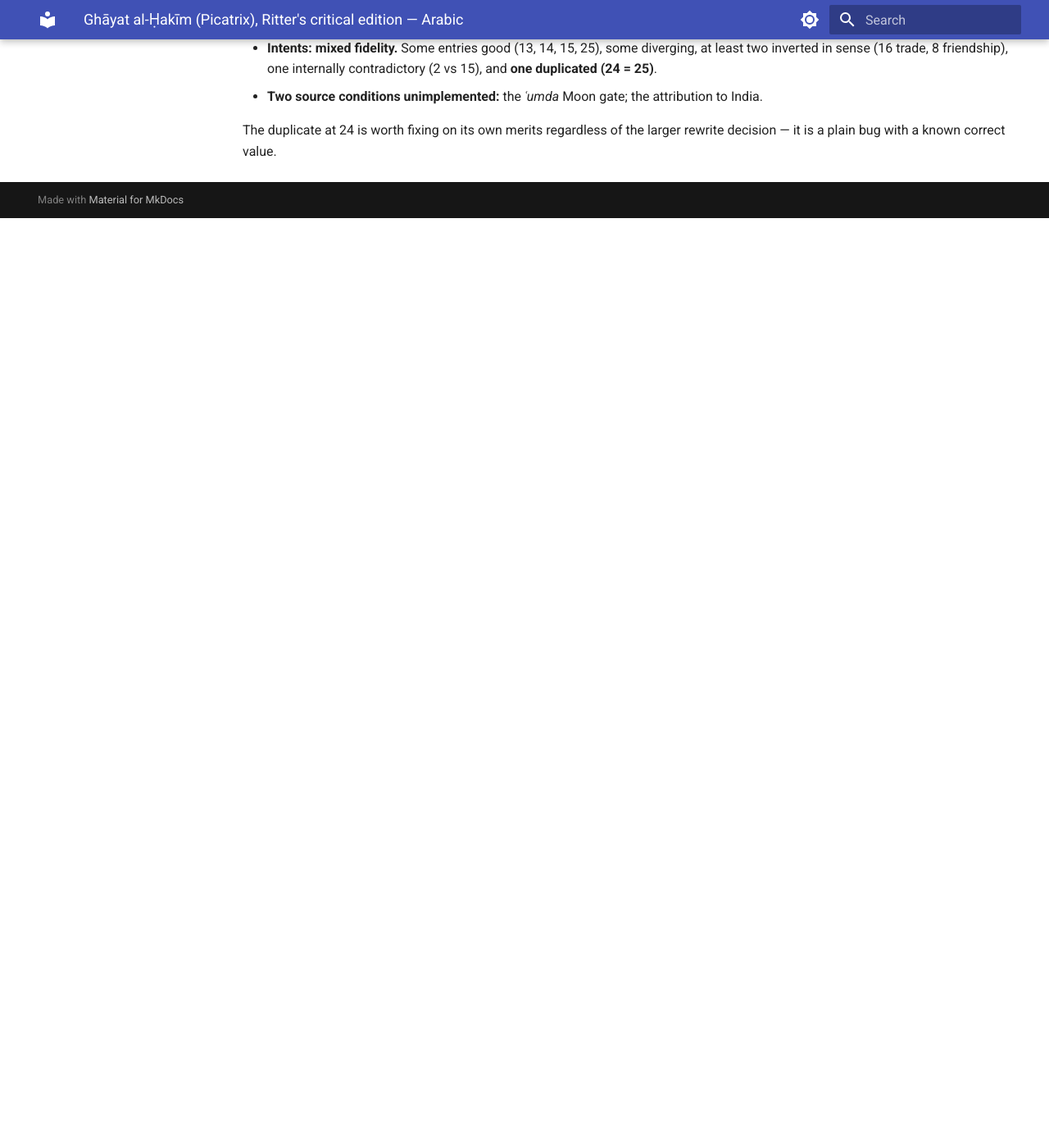
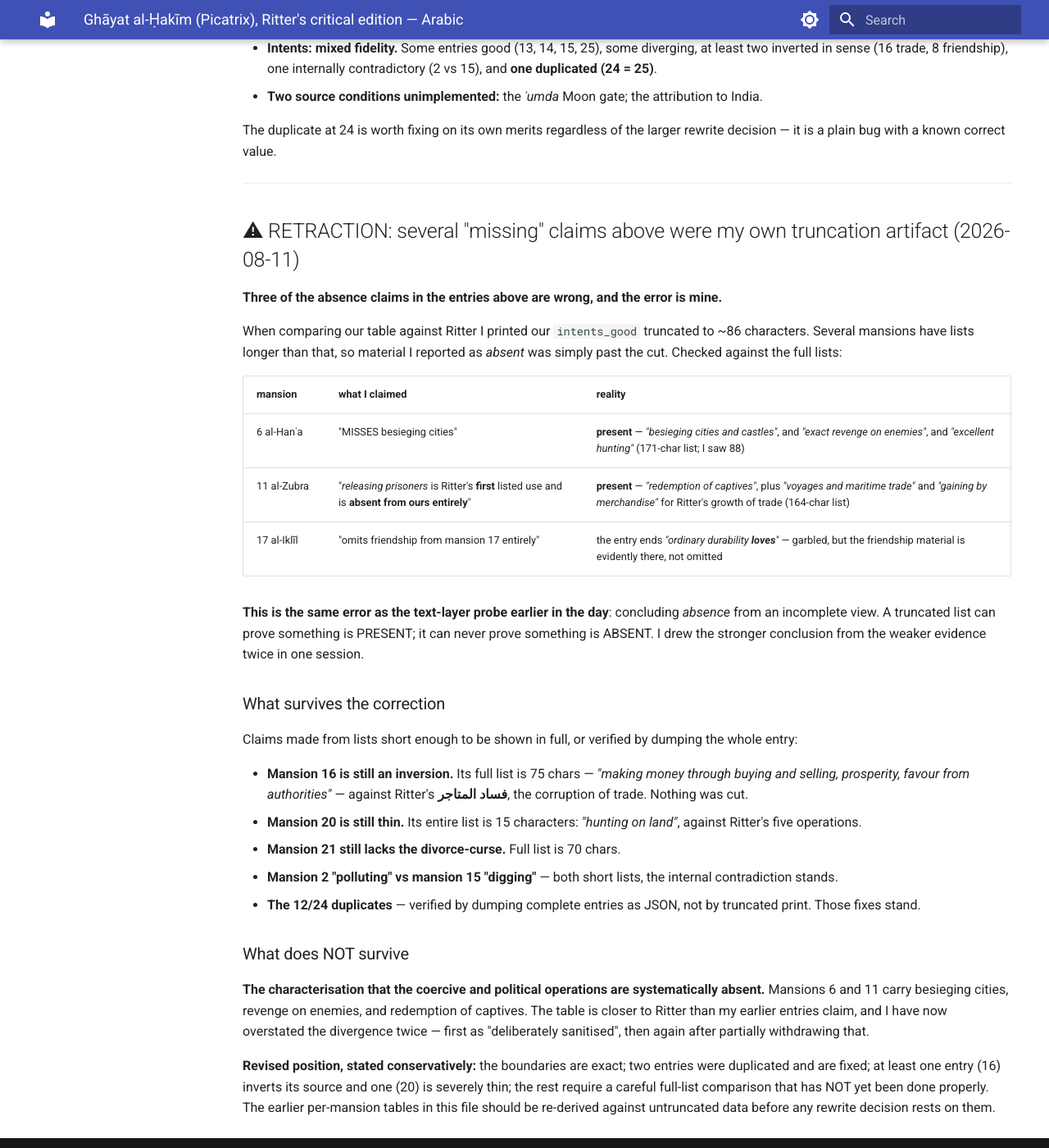
Before and after one commit to Bender1011001/traditional-astrology-engine, an MkDocs documentation site: the page built from docs/sources/picatrix_notes.md, in a window 1280 px wide and 1400 px high, scrolled down 8447 px. Shown: the whole window at 82% size. Built offline with MkDocs 1.6.1 and Material for MkDocs 9.7.7, drawn with Linux system fonts in a browser that asks for light colours; before the commit the page ends 8713 px from its top, so only the background shows below that.

Commit message:
Retract three "missing" mansion claims - they were my truncation artifact
When comparing our table against Ritter I printed intents_good
truncated to about 86 characters. Several mansions have longer lists,
so material I reported as ABSENT was simply past the cut.

Mansion 6: I said it misses besieging cities. The full 171-character
list contains "besieging cities and castles", "exact revenge on
enemies", and "excellent hunting".

Mansion 11: I said releasing prisoners was Ritter's first listed use
and "absent from ours entirely". It is present as "redemption of
captives", along with "voyages and maritime trade" and "gaining by
merchandise" for his growth of trade.

Mansion 17: I said the friendship clause was omitted. The entry ends
"ordinary durability loves" - garbled, but evidently the friendship
material, not an omission.

This is the same error as the text-layer probe earlier today:
concluding ABSENCE from an incomplete view. A truncated list can prove
something present; it can never prove something absent. I drew the
stronger conclusion from the weaker evidence twice in one session.

What survives: mansion 16 is still an inversion (75-char list shown in
full, "making money through buying and selling" against fasad
al-matajir). Mansion 20 is still 15 characters total, "hunting on
land", against Ritter's five operations. Mansion 21 still lacks the
divorce-curse. The mansion 2 "polluting" versus mansion 15 "digging"
contradiction stands. The 12/24 duplicate fixes were verified by
dumping complete JSON entries, not truncated prints, and stand.

What does NOT survive is the characterisation that the coercive and
political operations are systematically absent. That is now overstated
twice and withdrawn. The table is closer to Ritter than my earlier
entries claim.

Revised position: boundaries exact, two duplicates fixed, at least one
inversion and one severely thin entry, and the rest needs a proper
full-list comparison that has not been done. The per-mansion tables
earlier in this file must be re-derived against untruncated data before
any rewrite decision rests on them.

Co-Authored-By: Claude Opus 5 <noreply@anthropic.com>

```diff
--- a/docs/sources/picatrix_notes.md
+++ b/docs/sources/picatrix_notes.md
@@ -257,3 +257,35 @@ Our 25 is a fair match for Ritter's 25. **Our 24 is a copy of our 25** and bears
 - **Two source conditions unimplemented:** the *ʿumda* Moon gate; the attribution to India.
 
 The duplicate at 24 is worth fixing on its own merits regardless of the larger rewrite decision — it is a plain bug with a known correct value.
+
+---
+
+## ⚠ RETRACTION: several "missing" claims above were my own truncation artifact (2026-08-11)
+
+**Three of the absence claims in the entries above are wrong, and the error is mine.**
+
+When comparing our table against Ritter I printed our `intents_good` truncated to ~86 characters. Several mansions have lists longer than that, so material I reported as *absent* was simply past the cut. Checked against the full lists:
+
+| mansion | what I claimed | reality |
+|---|---|---|
+| 6 al-Hanʿa | "MISSES besieging cities" | **present** — *"besieging cities and castles"*, and *"exact revenge on enemies"*, and *"excellent hunting"* (171-char list; I saw 88) |
+| 11 al-Zubra | "*releasing prisoners* is Ritter's **first** listed use and is **absent from ours entirely**" | **present** — *"redemption of captives"*, plus *"voyages and maritime trade"* and *"gaining by merchandise"* for Ritter's growth of trade (164-char list) |
+| 17 al-Iklīl | "omits friendship from mansion 17 entirely" | the entry ends *"ordinary durability **loves**"* — garbled, but the friendship material is evidently there, not omitted |
+
+**This is the same error as the text-layer probe earlier in the day**: concluding *absence* from an incomplete view. A truncated list can prove something is PRESENT; it can never prove something is ABSENT. I drew the stronger conclusion from the weaker evidence twice in one session.
+
+### What survives the correction
+
+Claims made from lists short enough to be shown in full, or verified by dumping the whole entry:
+
+- **Mansion 16 is still an inversion.** Its full list is 75 chars — *"making money through buying and selling, prosperity, favour from authorities"* — against Ritter's **فساد المتاجر**, the corruption of trade. Nothing was cut.
+- **Mansion 20 is still thin.** Its entire list is 15 characters: *"hunting on land"*, against Ritter's five operations.
+- **Mansion 21 still lacks the divorce-curse.** Full list is 70 chars.
+- **Mansion 2 "polluting" vs mansion 15 "digging"** — both short lists, the internal contradiction stands.
+- **The 12/24 duplicates** — verified by dumping complete entries as JSON, not by truncated print. Those fixes stand.
+
+### What does NOT survive
+
+**The characterisation that the coercive and political operations are systematically absent.** Mansions 6 and 11 carry besieging cities, revenge on enemies, and redemption of captives. The table is closer to Ritter than my earlier entries claim, and I have now overstated the divergence twice — first as "deliberately sanitised", then again after partially withdrawing that.
+
+**Revised position, stated conservatively:** the boundaries are exact; two entries were duplicated and are fixed; at least one entry (16) inverts its source and one (20) is severely thin; the rest require a careful full-list comparison that has NOT yet been done properly. The earlier per-mansion tables in this file should be re-derived against untruncated data before any rewrite decision rests on them.
```
